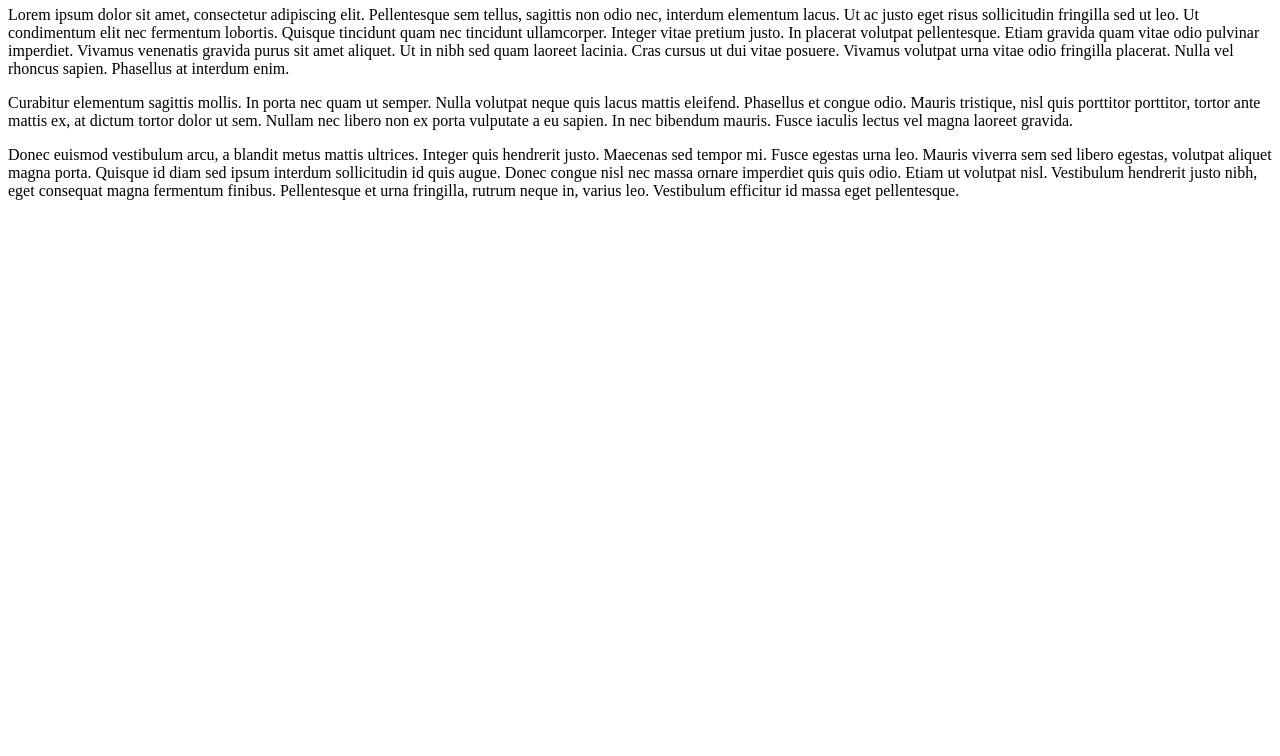
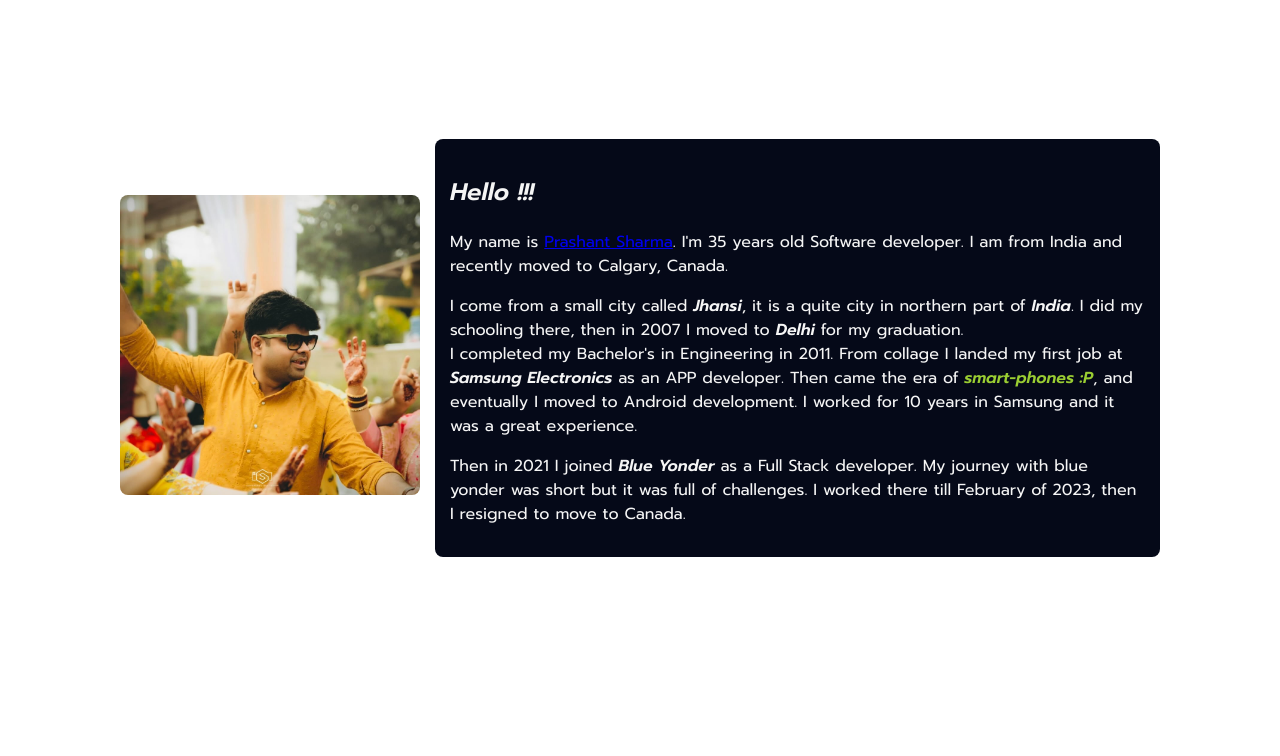
Before and after one commit to prs-sharma9/html-portfolio, a plain HTML site: page public/about.html in a window 1280 px wide. Shown: the part 60-816 px from the top of the page. Drawn offline with Linux system fonts and the light colour scheme.

Commit message:
Updating About me page

```diff
--- /dev/null
+++ b/CSS/styles-about.css
@@ -0,0 +1,29 @@
+body {
+    display: inline-flex;
+    height: 100vh;
+    justify-content: center;
+    align-items: center;
+    font-family: 'Open Sans', sans-serif;
+    font-family: 'Prompt', sans-serif;
+    gap: 15px;
+}
+
+.highlight {
+    font-style: italic;
+    font-weight: 600;
+}
+
+.panel {
+    width: 55%;
+    background-color: #050918;
+    color: whitesmoke;
+    border-radius: 8px;
+    padding: 15px;
+}
+
+img {
+    border-radius: 8px;
+    width: 300px;
+
+
+}
--- a/public/about.html
+++ b/public/about.html
@@ -1,20 +1,38 @@
-<h1>About Me</h1>
-<p>Lorem ipsum dolor sit amet, consectetur adipiscing elit. Pellentesque sem tellus, sagittis non odio nec, interdum
-  elementum lacus. Ut ac justo eget risus sollicitudin fringilla sed ut leo. Ut condimentum elit nec fermentum lobortis.
-  Quisque tincidunt quam nec tincidunt ullamcorper. Integer vitae pretium justo. In placerat volutpat pellentesque.
-  Etiam
-  gravida quam vitae odio pulvinar imperdiet. Vivamus venenatis gravida purus sit amet aliquet. Ut in nibh sed quam
-  laoreet lacinia. Cras cursus ut dui vitae posuere. Vivamus volutpat urna vitae odio fringilla placerat. Nulla vel
-  rhoncus sapien. Phasellus at interdum enim.</p>
+<!DOCTYPE html>
+<html lang="en">
+<head>
+  <meta charset="UTF-8">
+  <meta name="viewport" content="width=device-width, initial-scale=1.0">
+  <link rel="preconnect" href="https://fonts.googleapis.com">
+  <link rel="preconnect" href="https://fonts.gstatic.com" crossorigin>
+  <link href="https://fonts.googleapis.com/css2?family=Open+Sans:ital,wght@0,300;0,400;0,600;1,300;1,400;1,500&family=Prompt:ital,wght@0,200;0,400;0,600;0,800;1,200;1,400;1,600;1,800&display=swap" rel="stylesheet">
+  <link rel="stylesheet" href="../CSS/styles-about.css" />
+  <title>About-Prashant</title>
+</head>
+<body>
 
-<p>Curabitur elementum sagittis mollis. In porta nec quam ut semper. Nulla volutpat neque quis lacus mattis eleifend.
-  Phasellus et congue odio. Mauris tristique, nisl quis porttitor porttitor, tortor ante mattis ex, at dictum tortor
-  dolor
-  ut sem. Nullam nec libero non ex porta vulputate a eu sapien. In nec bibendum mauris. Fusce iaculis lectus vel magna
-  laoreet gravida.</p>
+  <div class="Photo">
+    <img src="../assets/images/Image.jpg" alt="profile photo">
+  </div>
 
-<p>Donec euismod vestibulum arcu, a blandit metus mattis ultrices. Integer quis hendrerit justo. Maecenas sed tempor mi.
-  Fusce egestas urna leo. Mauris viverra sem sed libero egestas, volutpat aliquet magna porta. Quisque id diam sed ipsum
-  interdum sollicitudin id quis augue. Donec congue nisl nec massa ornare imperdiet quis quis odio. Etiam ut volutpat
-  nisl. Vestibulum hendrerit justo nibh, eget consequat magna fermentum finibus. Pellentesque et urna fringilla, rutrum
-  neque in, varius leo. Vestibulum efficitur id massa eget pellentesque.</p>
+
+  <div class="panel">
+    <h2 class="highlight"> Hello !!!</h2>
+    <p>
+      My name is <a href="https://www.pronouncenames.com/search?name=Prashant" target="_blank" rel="noreferrer noopener">Prashant Sharma</a>.
+      I'm 35 years old Software developer. I am from India and recently moved to Calgary, Canada.
+    </p>
+    <p>
+      I come from a small city called <span class="highlight">Jhansi</span>, it is a quite city in northern part of <span class="highlight">India</span>. I did my schooling there, then in 2007 I moved to <span class="highlight">Delhi</span> for my graduation. <br />
+      I completed my Bachelor's in Engineering in 2011. From collage I landed my first job at <span class="highlight">Samsung Electronics</span> as an APP developer.
+      Then came the era of <span class="highlight" style="color: yellowgreen">smart-phones :P</span>, and eventually I moved to Android development. I worked for 10 years in Samsung and it was a great experience.
+    </p>
+
+    <p>
+      Then in 2021 I joined <span class="highlight">Blue Yonder</span> as a Full Stack developer. My journey with blue yonder was short but it was full of challenges. I worked there till February of 2023, then I resigned to move to Canada.
+    </p>
+  </div>
+
+
+</body>
+</html>
```
Also changed, not shown: assets/images/Image.jpg (added).
